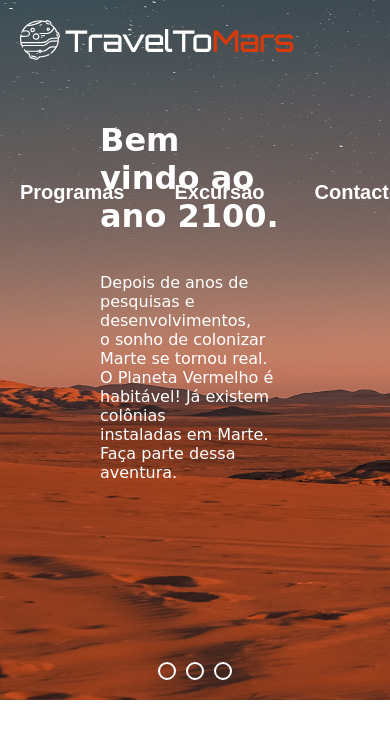
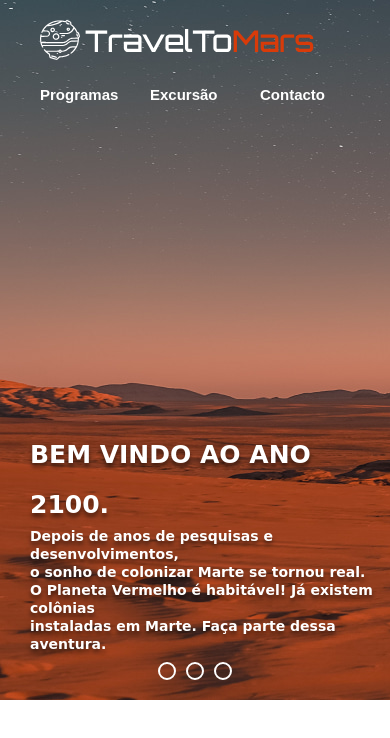
Before and after one commit to AtaliaLourenco/TravelToMars, a plain HTML site: page index.html in a window 390 px wide. Drawn offline with Linux system fonts and the light colour scheme.

Commit message:
header-pronto

```diff
--- a/css/header.css
+++ b/css/header.css
@@ -17,19 +17,106 @@ a {
   position: absolute;
   display: grid;
   grid-template-columns: repeat(auto-fit, minmax(300px, 1fr));
-  gap: 100px;
+  gap: 500px;
   align-items: center;
   padding: 20px;
   max-width: 100%;
-  margin-left: auto;
-  margin-right: auto;
+  margin-left: 220px;
+  margin-right: 220px;
+}
+
+@media (max-width: 1600px) {
+  .header {
+    gap: 350px;
+  }
+}
+
+@media (max-width: 1300px) {
+  .header {
+    gap: 200px;
+  }
+}
+
+@media (max-width: 1200px) {
+  .header {
+    gap: 200px;
+    margin-left: 150px;
+  }
+}
+
+@media (max-width: 1100px) {
+  .header {
+    gap: 150px;
+  }
+}
+
+@media (max-width: 1030px) {
+  .header {
+    gap: 100px;
+  }
+}
+
+@media (max-width: 1000px) {
+  .header {
+    gap: 100px;
+    margin-left: 100px;
+  }
+}
+
+@media (max-width: 940px) {
+  .header {
+    gap: 50px;
+    margin-left: 50px;
+  }
+}
+
+@media (max-width: 800px) {
+  .header {
+    gap: 30px;
+    margin-left: 50px;
+  }
+}
+
+@media (max-width: 830px) {
+  .header {
+    gap: 25px;
+    margin-left: 50px;
+  }
+}
+
+@media (max-width: 700px) {
+  .header {
+    gap: 5px;
+  }
+}
+
+@media (max-width: 800px) {
+  .header {
+    margin-left: 20px;
+  }
 }
 
 .header-menu {
   display: grid;
   grid-template-columns: 1fr 1fr 1fr;
-  align-items: left;
   gap: 50px;
+}
+
+@media (max-width: 820px) {
+  .header-menu {
+    gap: 30px;
+  }
+}
+@media (max-width: 800px) {
+  .header-menu {
+    gap: 30px;
+  }
+}
+
+@media (max-width: 350px) {
+  .header-menu {
+    gap: 20px;
+  }
 }
 
 .header-menu a {
@@ -42,11 +129,137 @@ a {
   text-align: center;
 }
 
+@media (max-width: 800px) {
+  .header-menu a {
+    font-size: 18px;
+  }
+}
+
+@media (max-width: 400px) {
+  .header-menu a {
+    font-size: 15px;
+  }
+}
+
+@media (max-width: 350px) {
+  .header-menu a {
+    padding: 10px 0px;
+  }
+}
+
 .subtitulo {
   display: grid;
   grid-template-columns: 1fr;
-  padding: 100px;
   font-family: "Turret Road", cursive;
   position: absolute;
   color: #ffffff;
 }
+
+.h1-sub {
+  font-weight: 700;
+  font-size: 40px;
+  line-height: 52px;
+  text-transform: uppercase;
+  margin-left: 220px;
+  margin-top: 430px;
+  text-shadow: 0px 4px 4px rgba(0, 0, 0, 0.5);
+}
+
+@media (max-width: 1200px) {
+  .h1-sub {
+    margin-left: 150px;
+    font-size: 38px;
+    line-height: 50px;
+  }
+}
+
+@media (max-width: 1000px) {
+  .h1-sub {
+    margin-left: 100px;
+    font-size: 35px;
+  }
+}
+
+@media (max-width: 800px) {
+  .h1-sub {
+    margin-left: 70px;
+    font-size: 32px;
+  }
+}
+@media (max-width: 500px) {
+  .h1-sub {
+    margin-left: 30px;
+    font-size: 25px;
+  }
+}
+
+@media (max-width: 400px) {
+  .h1-sub {
+    margin-left: 30px;
+    font-size: 25px;
+  }
+}
+
+@media (max-width: 350px) {
+  .h1-sub {
+    margin-left: 20px;
+    font-size: 24px;
+  }
+}
+
+.p-sub {
+  margin-top: -20px;
+  margin-left: 220px;
+  font-weight: 600;
+  font-size: 22px;
+  line-height: 27px;
+  text-shadow: 0px 4px 4px rgba(0, 0, 0, 0.5);
+}
+
+@media (max-width: 1200px) {
+  .p-sub {
+    margin-left: 150px;
+    font-size: 20px;
+    line-height: 25px;
+  }
+}
+
+@media (max-width: 1000px) {
+  .p-sub {
+    margin-left: 100px;
+    font-size: 18px;
+    line-height: 22px;
+  }
+}
+
+@media (max-width: 800px) {
+  .p-sub {
+    margin-left: 70px;
+    font-size: 17px;
+    line-height: 21px;
+  }
+}
+
+@media (max-width: 500px) {
+  .p-sub {
+    margin-left: 30px;
+    font-size: 14px;
+    line-height: 18px;
+  }
+}
+
+@media (max-width: 400px) {
+  .p-sub {
+    margin-left: 30px;
+    font-size: 14px;
+    line-height: 18px;
+  }
+}
+
+@media (max-width: 350px) {
+  .p-sub {
+    margin-left: 20px;
+    font-size: 13px;
+    line-height: 17px;
+  }
+}
--- a/index.html
+++ b/index.html
@@ -53,8 +53,8 @@
 
   </div>
   <div class="subtitulo">
-    <h1> Bem vindo ao ano 2100.</h1>
-    <p>Depois de anos de pesquisas e desenvolvimentos,<br> o sonho de colonizar Marte se tornou real. <br> O Planeta Vermelho é habitável! Já existem colônias <br> instaladas em Marte. Faça parte dessa aventura.</p>
+    <h1 class="h1-sub"> Bem vindo ao ano 2100.</h1>
+    <p class="p-sub">Depois de anos de pesquisas e desenvolvimentos,<br> o sonho de colonizar Marte se tornou real. <br> O Planeta Vermelho é habitável! Já existem colônias <br> instaladas em Marte. Faça parte dessa aventura.</p>
   </div>
 </body>
 
```
